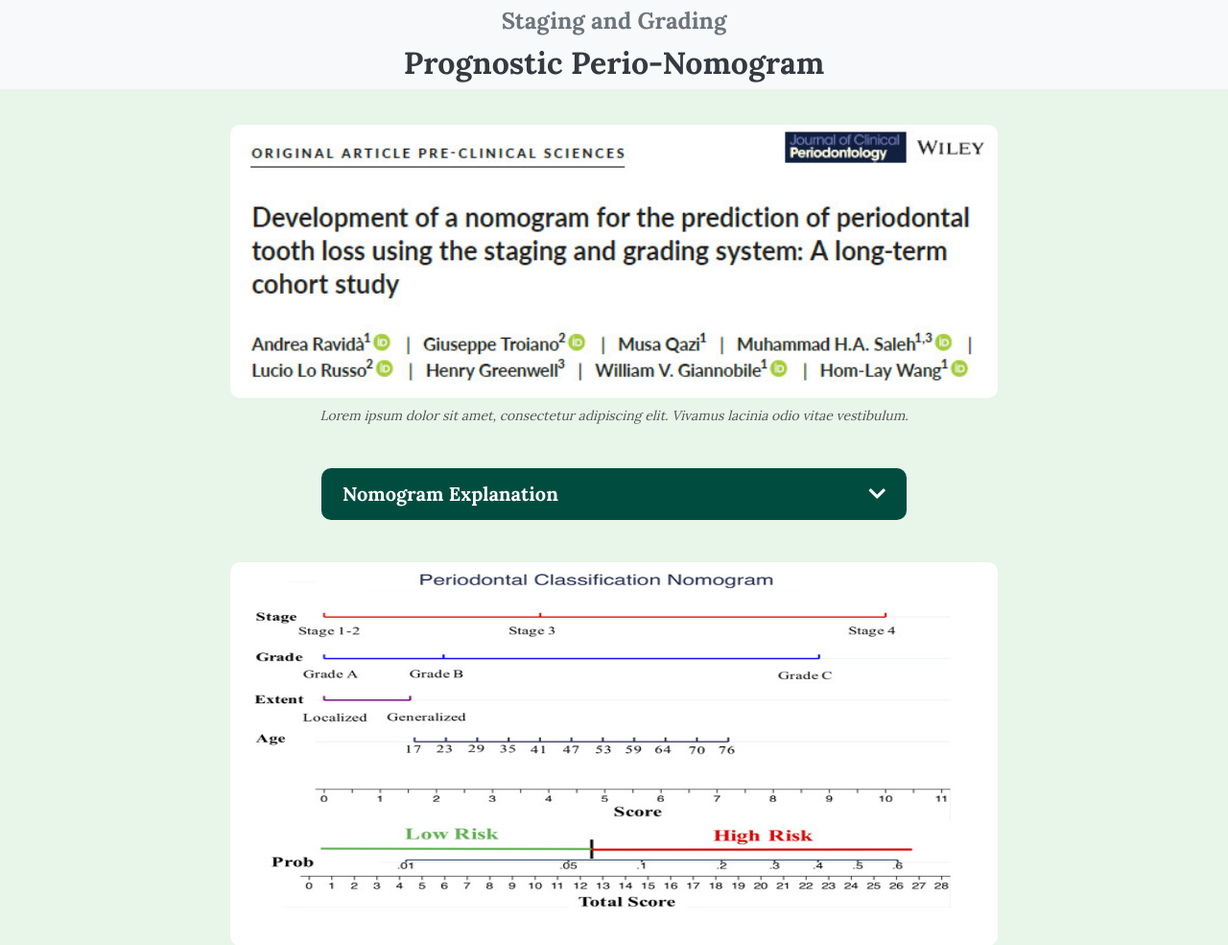
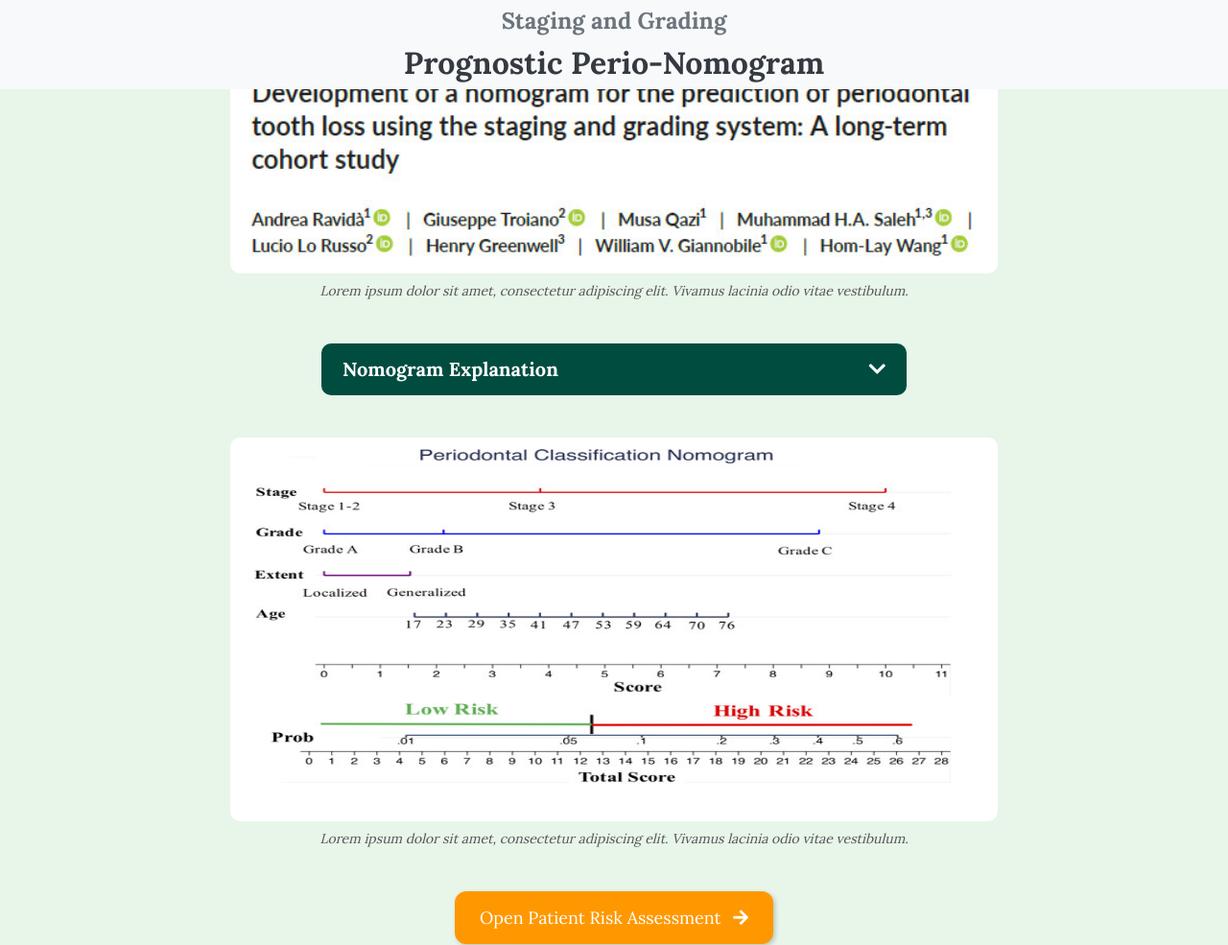
Before and after one commit to davidedg87/perio-nomogram, a Flask app: page / in a window 1280 px wide. Shown: the top 985 px of the page at 96% size. Run offline with Flask 3, Linux system fonts and the light colour scheme; parts of the project's set-up code (start-up, migrations or seed data) failed here and were passed over; some libraries are stand-ins or nearby versions.

Commit message:
Update index.html

```diff
--- a/templates/index.html
+++ b/templates/index.html
@@ -26,7 +26,7 @@
     <div class="container-fluid">
 
         <!-- Immagine 1 -->
-        <div class="row justify-content-center mb-4 image-margin" style="padding-top: 130px;">
+        <div class="row justify-content-center mb-4 image-margin">
             <div class="col-12">
                 <figure class="img-container">
                     <img src="{{ url_for('static', filename='images/article.jpg') }}" alt="Image 1" class="img-fluid img-equal">
```
